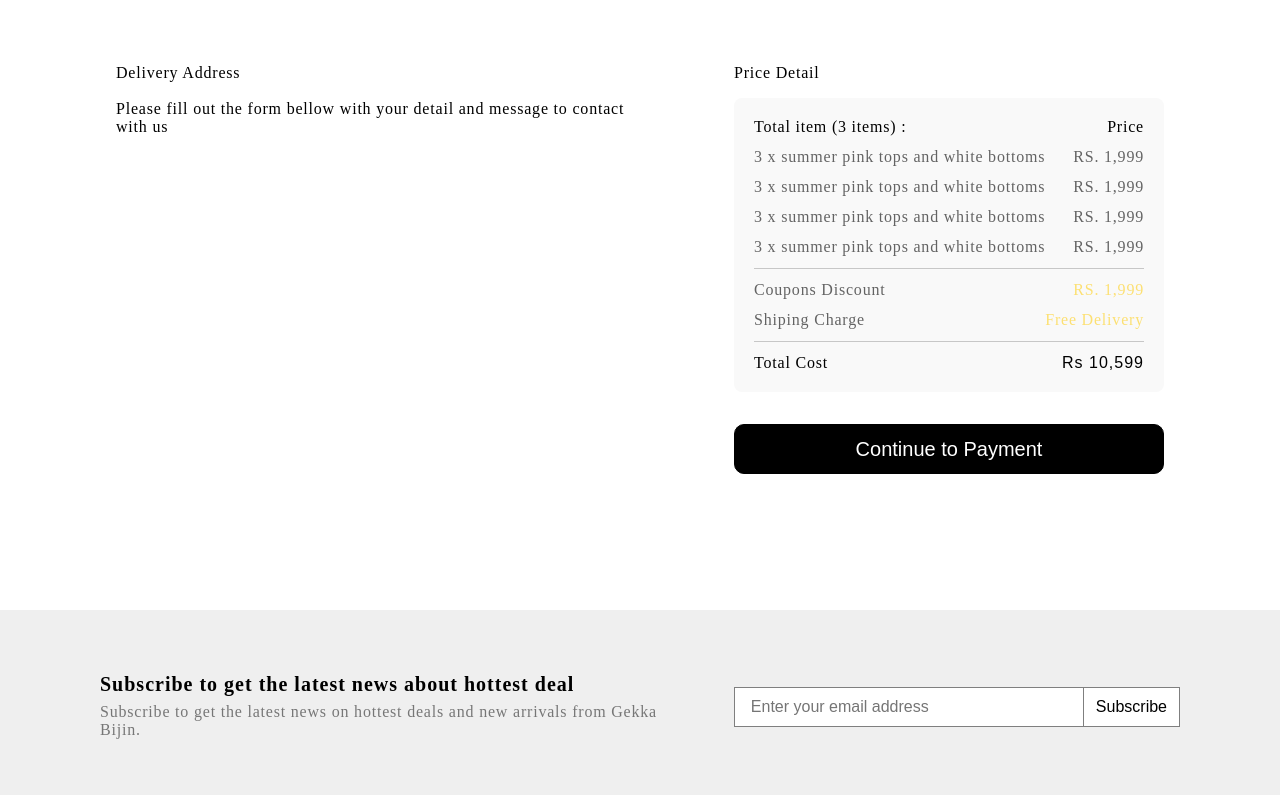
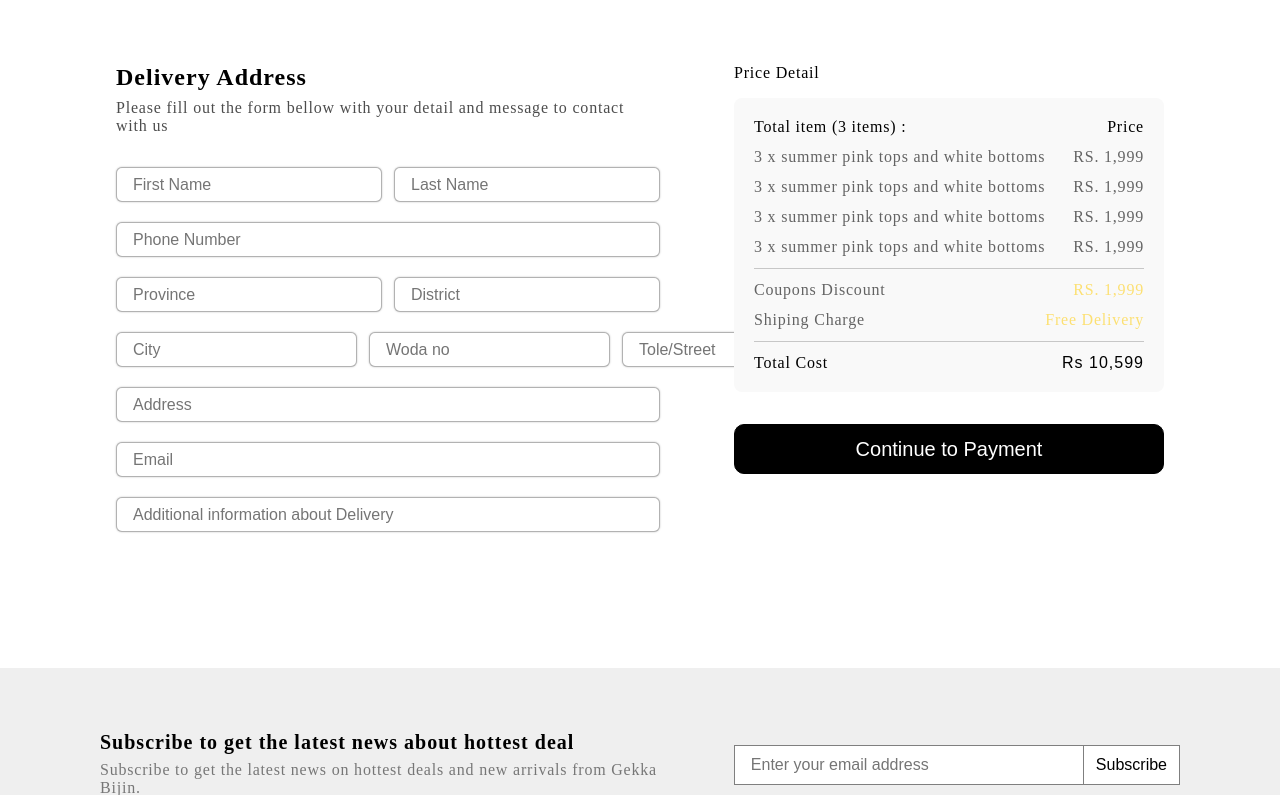
Before and after one commit to AnkitAleMgr/Gekka-Bijin, a Django app: template store/templates/store/address.html in a window 1280 px wide. Shown: the part 90-885 px from the top of the page. Run offline with Django 5.2, Linux system fonts and the light colour scheme; the template is opened without the code that fills it, so the values that code supplies are empty; some web fonts are replaced.

Commit message:
contunity of address section

```diff
--- a/store/static/store/css/style.css
+++ b/store/static/store/css/style.css
@@ -2653,4 +2653,58 @@ footer{
     color: white;
     font-size: 20px;
 }
+
+#address-detail-container{
+    display: flex;
+    min-width: 300px;
+    flex-direction: column;
+    align-items: flex-start;
+    gap: 32px;
+    flex: 1 0 0;
+}
+#address-detail-title-container{
+    display: flex;
+    flex-direction: column;
+    align-items: flex-start;
+    gap: 8px;
+    align-self: stretch;
+}
+
+#address-detail-name-input-row , #address-detail-phone-no-input-contianer,
+#address-detail-province-district-input-contiainer,
+#address-detail-address-input-contianer,
+#address-detail-email-input-contianer, #address-detail-additional-info-input-contianer{
+    display: flex;
+    flex-direction: row;
+    align-items: center;
+    gap: 12px;
+    align-self: stretch;
+}
+#address-detail-additional-info-input-contianer{
+
+}
+
+#address-detail-container input{
+    display: flex;
+    height: 35px;
+    padding: 8px 16px;
+    justify-content: center;
+    align-items: center;
+    gap: 10px;
+    flex: 1 0 0;
+
+    border-radius: 6px;
+    border: 1px solid rgba(0, 0, 0, 0.30);
+    background: #FFF;
+    box-shadow: 0 0 2px 0 rgba(0, 0, 0, 0.25);
+}
+
+#address-detail-input-container{
+    display: flex;
+    flex-direction: column;
+    align-items: flex-start;
+    gap: 20px;
+    align-self: stretch;
+}
+
 ----------------------------------------------------------------------------------------------------
--- a/store/templates/store/address.html
+++ b/store/templates/store/address.html
@@ -87,10 +87,37 @@
 
     <!-- cart product and total section -->
     <div id="cart-product-total-container">
-        <div id="cart-product-container">
-            <p>Delivery Address</p>
-            <p>Please fill out the form bellow with your detail and message to contact with us</p>
-            <div>
+        <div id="address-detail-container">
+            <div id="address-detail-title-container">
+                <h2>Delivery Address</h2>
+                <p class="l-p">Please fill out the form bellow with your detail and message to contact with us</p>
+            </div>
+            <div id="address-detail-input-container">
+                <div id="address-detail-name-input-row">
+                    <input type="text" placeholder="First Name" name="" id="">
+                    <input type="text" placeholder="Last Name" name="" id="">
+                </div>
+                <div id="address-detail-phone-no-input-contianer">
+                    <input type="text" placeholder="Phone Number" name="" id="">
+                </div>
+                <div id="address-detail-province-district-input-contiainer">
+                    <input type="text" placeholder="Province" name="" id="">
+                    <input type="text" placeholder="District" name="" id="">
+                </div>
+                <div id="address-detail-province-district-input-contiainer">
+                    <input type="text" placeholder="City" name="" id="">
+                    <input type="text" placeholder="Woda no" name="" id="">
+                    <input type="text" placeholder="Tole/Street" name="" id="">
+                </div>
+                <div id="address-detail-address-input-contianer">
+                    <input type="text" placeholder="Address" name="" id="">
+                </div>
+                <div id="address-detail-email-input-contianer">
+                    <input type="text" placeholder="Email" name="" id="">
+                </div>
+                <div id="address-detail-additional-info-input-contianer">
+                    <input type="text" placeholder="Additional information about Delivery" name="" id="">
+                </div>
 
             </div>
         </div>
```
